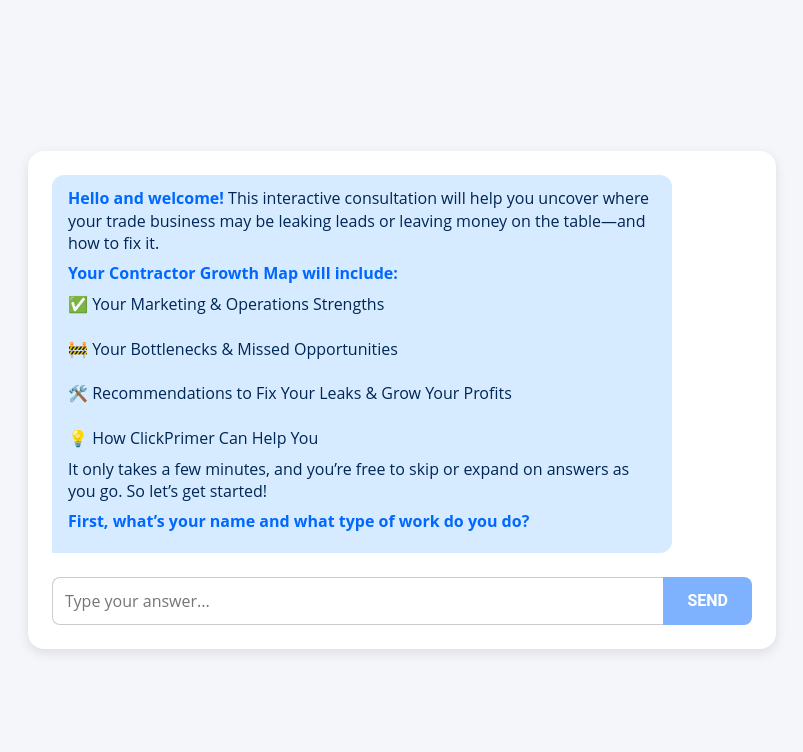
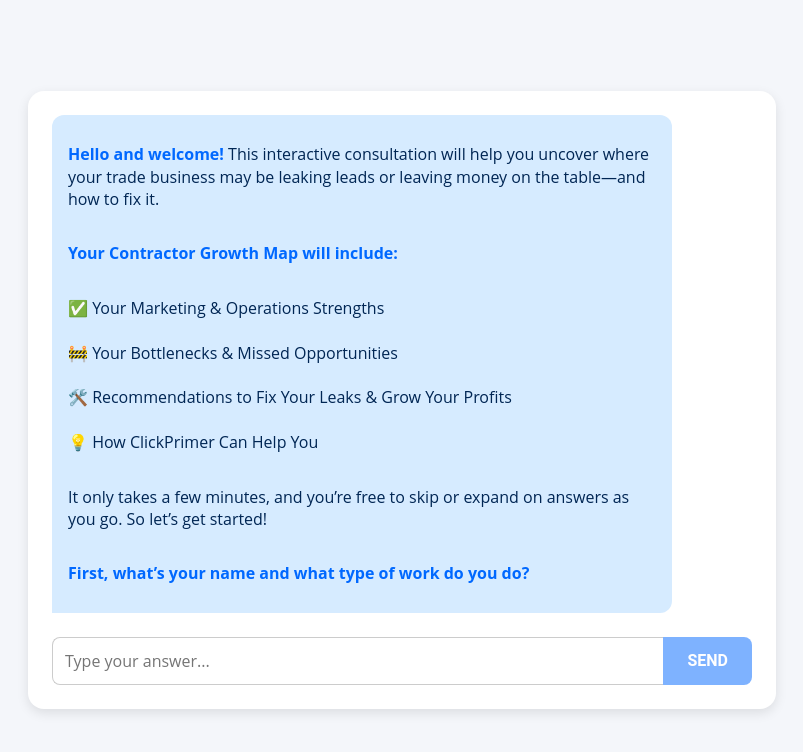
Before and after one commit to clickprimer/contractor-growth-map, a Next.js app: page / in a window 1280 px wide. Shown: the top 752 px of the page, without its empty margins (238-1041 px from the left). Built offline with nearby package versions, Linux system fonts and the light colour scheme.

Commit message:
Update globals.css

```diff
--- a/styles/globals.css
+++ b/styles/globals.css
@@ -71,12 +71,6 @@ body {
   font-family: 'Open Sans', sans-serif;
 }
 
-/* Markdown content inside messages */
-.chat-message p {
-  margin: 0 0 0.5em 0;
-  line-height: 1.4;
-}
-
 .chat-message ul {
   margin: 0 0;
   padding-left: 1.2em;
@@ -87,6 +81,11 @@ body {
   margin: 0;
   padding: 0;
   line-height: 1.2; /* Try 1.1 or 1.0 if you want it tighter */
+}
+
+.chat-message li::marker {
+  font-size: 1em; /* Optional: makes bullet size match text */
+  line-height: 1; /* Helps avoid weird spacing from bullet line-height */
 }
 
 /* Chat input row */
```
